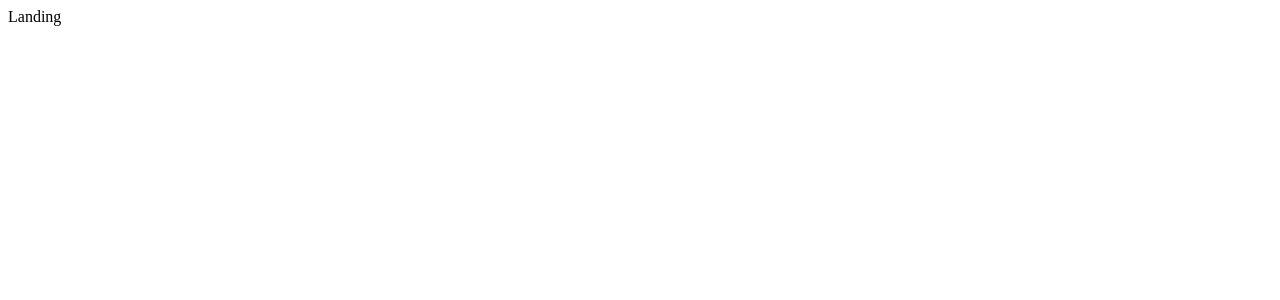
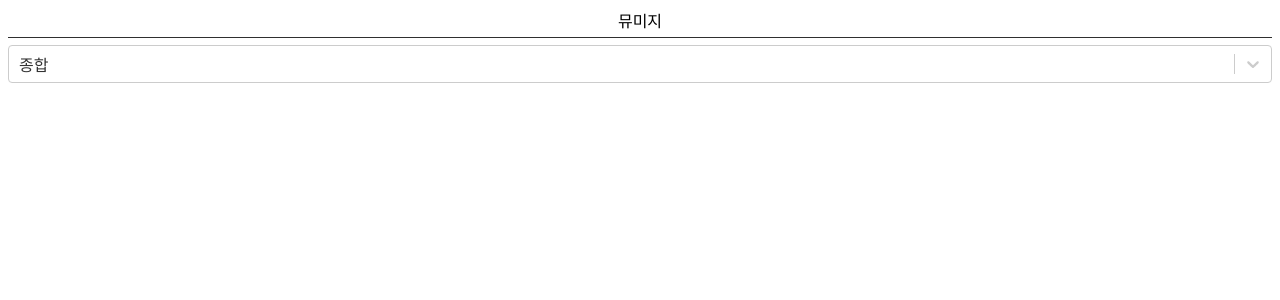
Before and after one commit to MrMirror21/mumage-frontend, a React (Create React App) app: page / in a window 1280 px wide. Shown: the top 300 px of the page. Built offline with nearby package versions, Linux system fonts and the light colour scheme.

Commit message:
feat: Icon,  SelectBox 컴포넌트 라우팅
SelectBox 컴포넌트는 현재 선택 후 기능 없이 선택 박스만 존재

```diff
--- a/package.json
+++ b/package.json
@@ -11,6 +11,7 @@
     "react-dom": "^18.2.0",
     "react-router-dom": "^6.16.0",
     "react-scripts": "5.0.1",
+    "react-select": "^5.7.5",
     "styled-components": "^6.0.8",
     "web-vitals": "^2.1.0"
   },
--- a/src/App.js
+++ b/src/App.js
@@ -1,13 +1,18 @@
 import { Route, Routes } from 'react-router-dom';
-import Landing from './pages/Landing';
-import Recom from './pages/Recom';
+import Icon from './pages/Icon';
+import SelectBox from './pages/SelectBox';
 
 const App = () => {
   return (
     <>
       <Routes>
-        <Route path="/" element={<Landing />} />
-				<Route path="/Recom" element={<Recom />} />
+        <Route path="/" element={
+        <>
+          <Icon/>
+          <SelectBox/>
+        </>
+        }
+        />
       </Routes>
     </>
   );
--- /dev/null
+++ b/src/pages/App.css
@@ -0,0 +1,10 @@
+.center {
+    text-align : center ;
+}
+#icon {
+    border-bottom : 1px solid rgb(47, 47, 47);
+    padding-bottom : 5px;
+}
+#selectBox {
+    padding-top : 7px;
+}
--- /dev/null
+++ b/src/pages/Icon.js
@@ -0,0 +1,10 @@
+import React from 'react'
+import './App.css';
+
+const Icon = () => {
+  return (
+    <div id="icon" class="center">뮤미지</div>
+  )
+}
+
+export default Icon
--- a/src/pages/Landing.js
+++ /dev/null
@@ -1,14 +0,0 @@
-import React from 'react'
-import styled from 'styled-components'
-
-const Landing = () => {
-  return (
-    <>
-      <StyledTitle>Landing</StyledTitle>
-    </>
-  )
-}
-
-export default Landing
-
-const StyledTitle = styled.div``;
--- a/src/pages/Recom.js
+++ /dev/null
@@ -1,9 +0,0 @@
-import React from 'react'
-
-const Recom = () => {
-  return (
-    <>Recom</>
-  )
-}
-
-export default Recom
--- /dev/null
+++ b/src/pages/SelectBox.js
@@ -0,0 +1,27 @@
+import React, {useState} from 'react'
+import Select from 'react-select';
+
+const options = [
+    {value : '종합', label : '종합'},
+    {value : '발라드', label : '발라드'},
+    {value : '댄스', label : '댄스'}
+  ]
+
+const SelectBox = () => {
+  const [selectedOption, setSelectedOption] = useState(options[0]);
+  const handleChange = (option) => {
+    setSelectedOption(option);
+  }
+  return (
+    <div>
+      <Select id="selectBox"
+        value={selectedOption}
+        onChange={handleChange}
+        options={options}
+      />
+
+    </div>
+  )
+}
+
+export default SelectBox;
```
Also changed, not shown: 2 other files (tests, documents, lock files or other folders).
